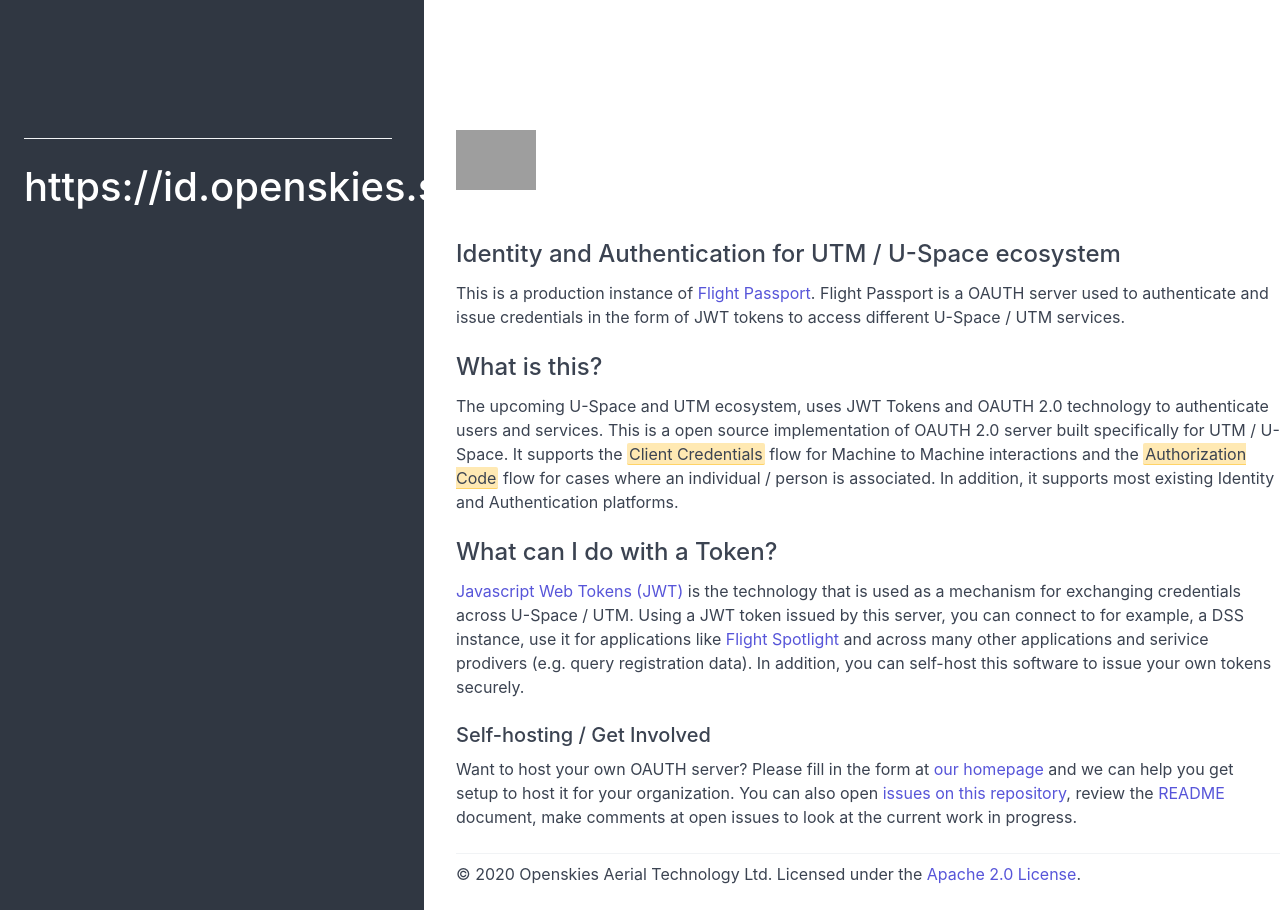
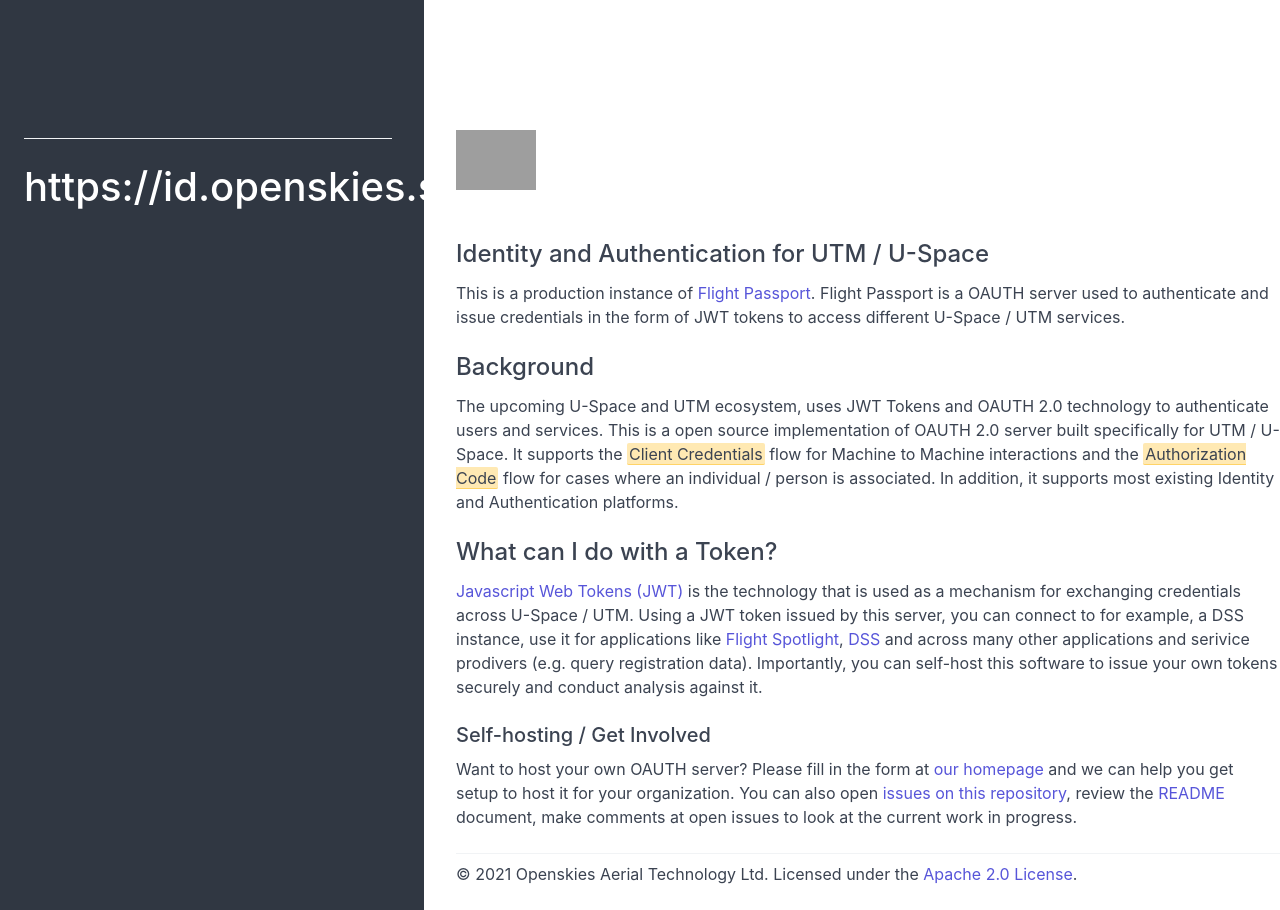
Before and after one commit to xtmalliance/flight-passport, a Django app: page / in a window 1280 px wide. Run offline with Django 3.2, Linux system fonts and the light colour scheme; parts of the project's set-up code (start-up, migrations or seed data) failed here and were passed over; grey boxes are pictures that could not be loaded.

Commit message:
Update passport_homepage.html

```diff
--- a/vault/templates/passport_homepage.html
+++ b/vault/templates/passport_homepage.html
@@ -16,16 +16,16 @@
     <div class="column col-8 col-sm-12 float-left"  style="padding-top: 10%; padding-left: 2em;">
         <img class="logo" src="{{logo_url}}">
         <h4>&nbsp;</h4>
-        <h4>Identity and Authentication for UTM / U-Space ecosystem</h4>
+        <h4>Identity and Authentication for UTM / U-Space</h4>
         <p>This is a production instance of <a href="https://github.com/openskies-sh/flight_passport/">Flight Passport</a>. Flight Passport is a OAUTH server used to authenticate and issue credentials in the form of JWT tokens to access different U-Space / UTM services.</p>
-        <h4>What is this?</h4>
+        <h4>Background</h4>
         <p>The upcoming U-Space and UTM ecosystem, uses JWT Tokens and OAUTH 2.0 technology to authenticate users and services. This is a open source implementation of OAUTH 2.0 server built specifically for UTM / U-Space. It supports the <mark>Client Credentials</mark> flow for Machine to Machine interactions and the <mark>Authorization Code</mark> flow for cases where an individual / person is associated. In addition, it supports most existing Identity and Authentication platforms.</p>
         <h4>What can I do with a Token?</h4>
-        <p><a href="https://jwt.io">Javascript Web Tokens (JWT)</a> is the technology that is used as a mechanism for exchanging credentials across U-Space / UTM. Using a JWT token issued by this server, you can connect to for example, a DSS instance, use it for applications like <a href="https://github.com/openskies-sh/flight-spotlight/">Flight Spotlight</a> and across many other applications and serivice prodivers (e.g. query registration data). In addition, you can self-host this software to issue your own tokens securely.</p>
-            <h5 class="title">Self-hosting / Get Involved</h5>
-            <p>Want to host your own OAUTH server? Please fill in the form at <a href="https://openskies.sh">our homepage</a> and we can help you get setup to host it for your organization. You can also open <a href="https://github.com/openskies-sh/flight_passport/issues">issues on this repository</a>, review the <a href="https://github.com/openskies-sh/flight_passport/blob/master/README.md">README</a> document, make comments at open issues to look at the current work in progress.
-            <div class="divider"></div>
-            <p>&copy; 2020 Openskies Aerial Technology Ltd. Licensed under the <a target="_blank" href="https://github.com/openskies-sh/aircraftregistry/blob/master/LICENSE" title="Apache 2.0 Licence">Apache 2.0 License</a>.</p>
+        <p><a href="https://jwt.io">Javascript Web Tokens (JWT)</a> is the technology that is used as a mechanism for exchanging credentials across U-Space / UTM. Using a JWT token issued by this server, you can connect to for example, a DSS instance, use it for applications like <a href="https://github.com/openskies-sh/flight-spotlight/">Flight Spotlight</a>, <a href="https://www.github.com/interuss/dss">DSS </a>and across many other applications and serivice prodivers (e.g. query registration data). Importantly, you can self-host this software to issue your own tokens securely and conduct analysis against it.</p>
+        <h5 class="title">Self-hosting / Get Involved</h5>
+        <p>Want to host your own OAUTH server? Please fill in the form at <a href="https://about.openskies.sh/#contact">our homepage</a> and we can help you get setup to host it for your organization. You can also open <a href="https://github.com/openskies-sh/flight_passport/issues">issues on this repository</a>, review the <a href="https://github.com/openskies-sh/flight_passport/blob/master/README.md">README</a> document, make comments at open issues to look at the current work in progress.
+        <div class="divider"></div>
+        <p>&copy; 2021 Openskies Aerial Technology Ltd. Licensed under the <a target="_blank" href="https://github.com/openskies-sh/aircraftregistry/blob/master/LICENSE" title="Apache 2.0 Licence">Apache 2.0 License</a>.</p>
     </div><!-- .column .col-8 .col-sm-12 -->
 
 
```
